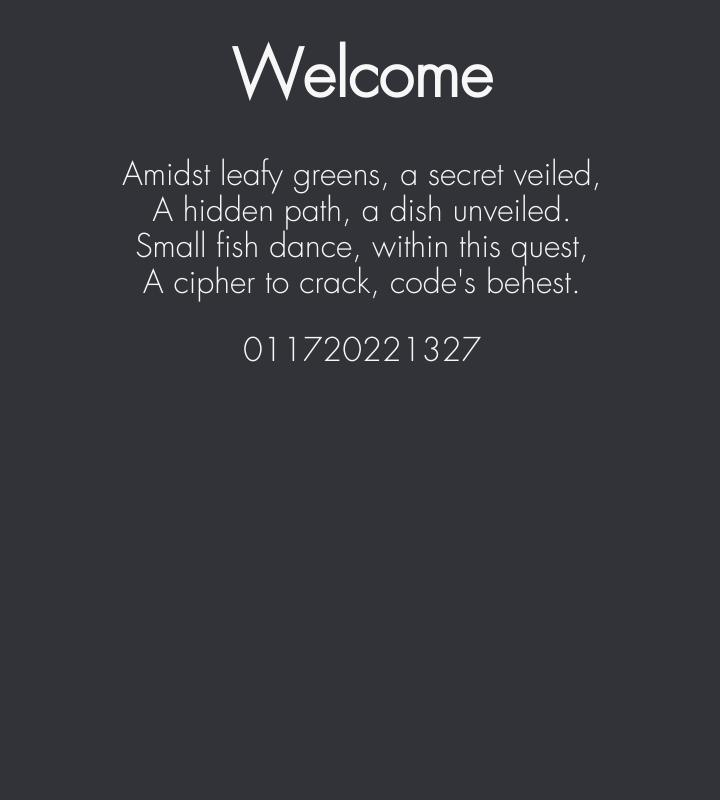
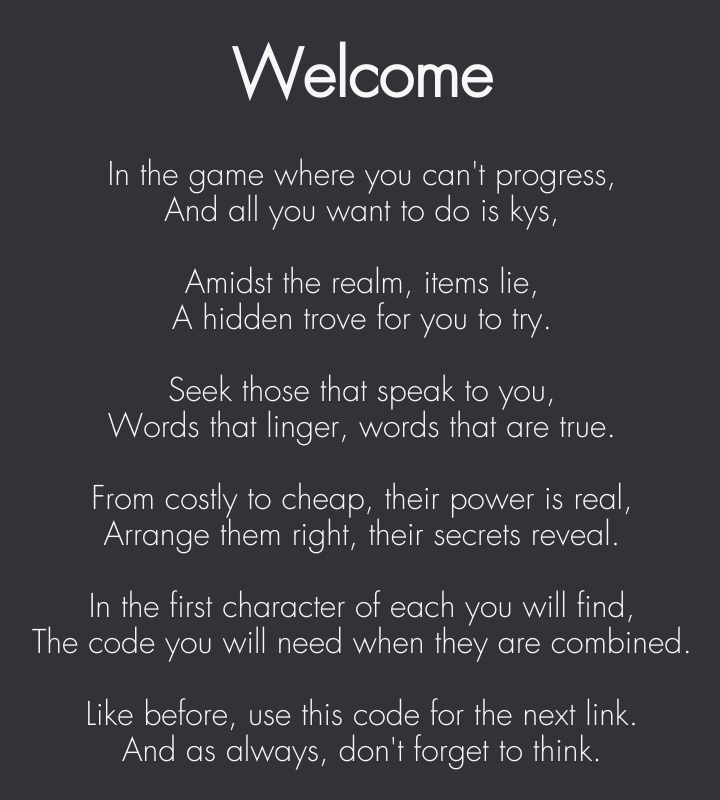
Before and after one commit to jydaelcip/Scavenger-Hunt, a plain HTML site: page index.html in a window 1280 px wide. Shown: the whole page, without its empty margins (278-998 px from the left). Drawn offline with Linux system fonts and the light colour scheme.

Commit message:
Update index.html

```diff
--- a/index.html
+++ b/index.html
@@ -18,11 +18,23 @@
         <![endif]-->
             <header>
                 <h1>Welcome</h1>
-                <p>Amidst leafy greens, a secret veiled,<br>
-                    A hidden path, a dish unveiled.<br>
-                    Small fish dance, within this quest,<br>
-                    A cipher to crack, code's behest.</p>
-                <p id = "fps">011720221327</p>
+                <p>In the game where you can't progress,<br>
+                    And all you want to do is kys,<br>
+                    <br>
+                    Amidst the realm, items lie,<br>
+                    A hidden trove for you to try.<br>
+                    <br>
+                    Seek those that speak to you,<br>
+                    Words that linger, words that are true.<br>
+                    <br>
+                    From costly to cheap, their power is real,<br>
+                    Arrange them right, their secrets reveal.<br>
+                    <br>
+                    In the first character of each you will find,<br>
+                    The code you will need when they are combined.<br>
+                    <br>
+                    Like before, use this code for the next link.<br>
+                    And as always, don't forget to think.</p>
 
             </header>
     </body>
```
